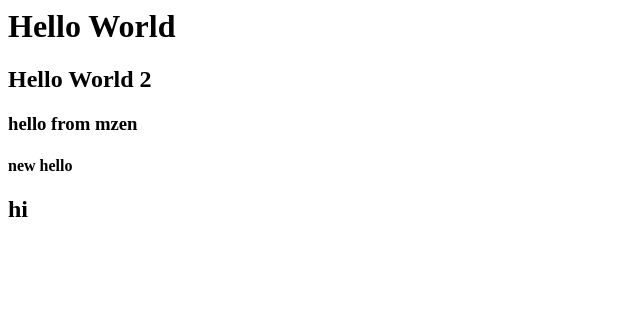
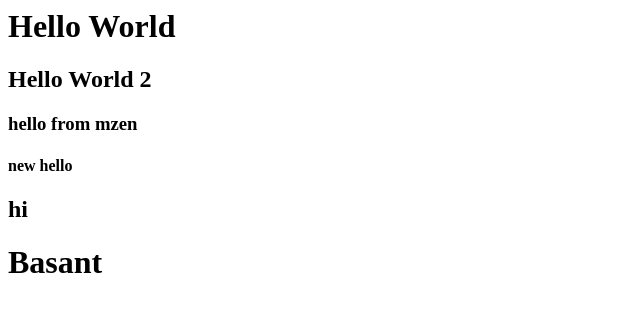
Before and after one commit to amira95ibrahim/Error404, a plain HTML site: page index.html in a window 1280 px wide. Shown: the whole page, without its empty margins (0-640 px from the left). Drawn offline with Linux system fonts and the light colour scheme.

Commit message:
first add

```diff
--- a/index.html
+++ b/index.html
@@ -3,3 +3,4 @@
     <h3>hello from mzen</h3>
 <h4>new hello</h4>
 <h2>hi</h2>
+<h1>Basant</h1>
```
